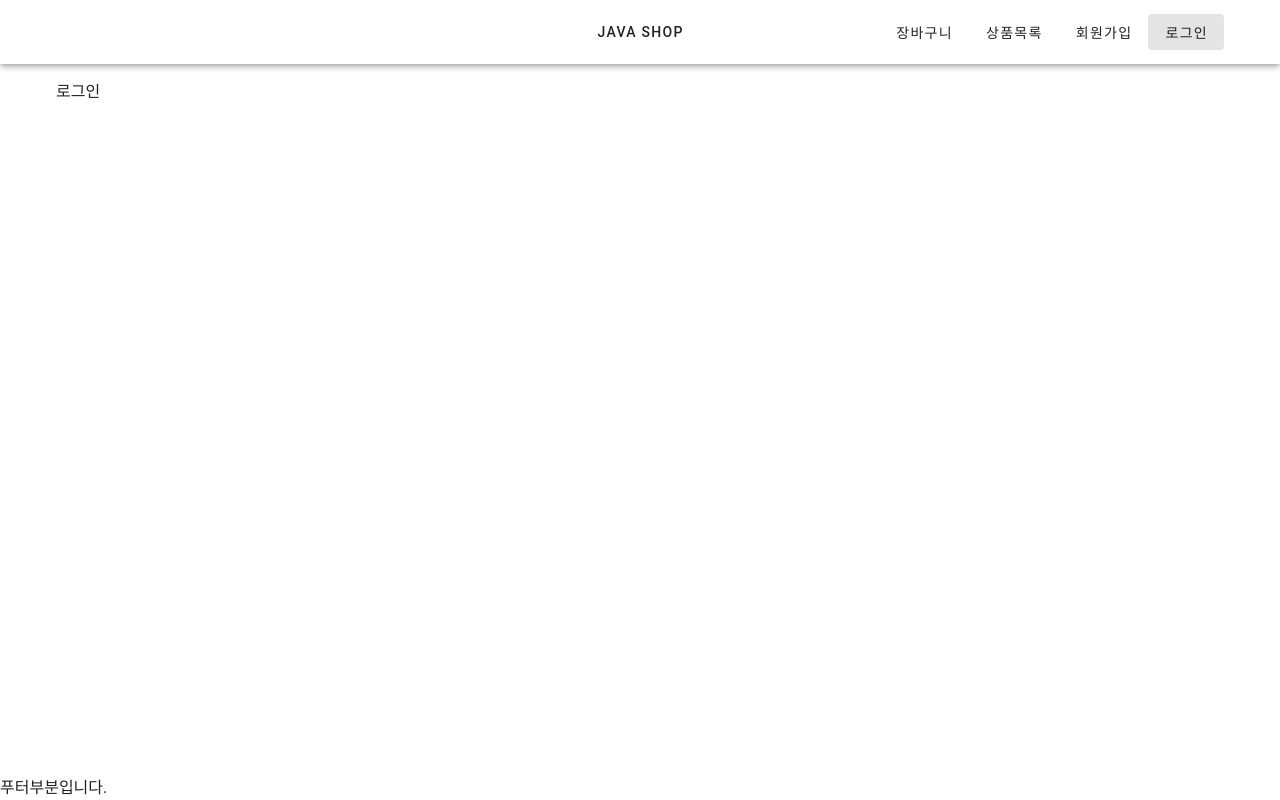
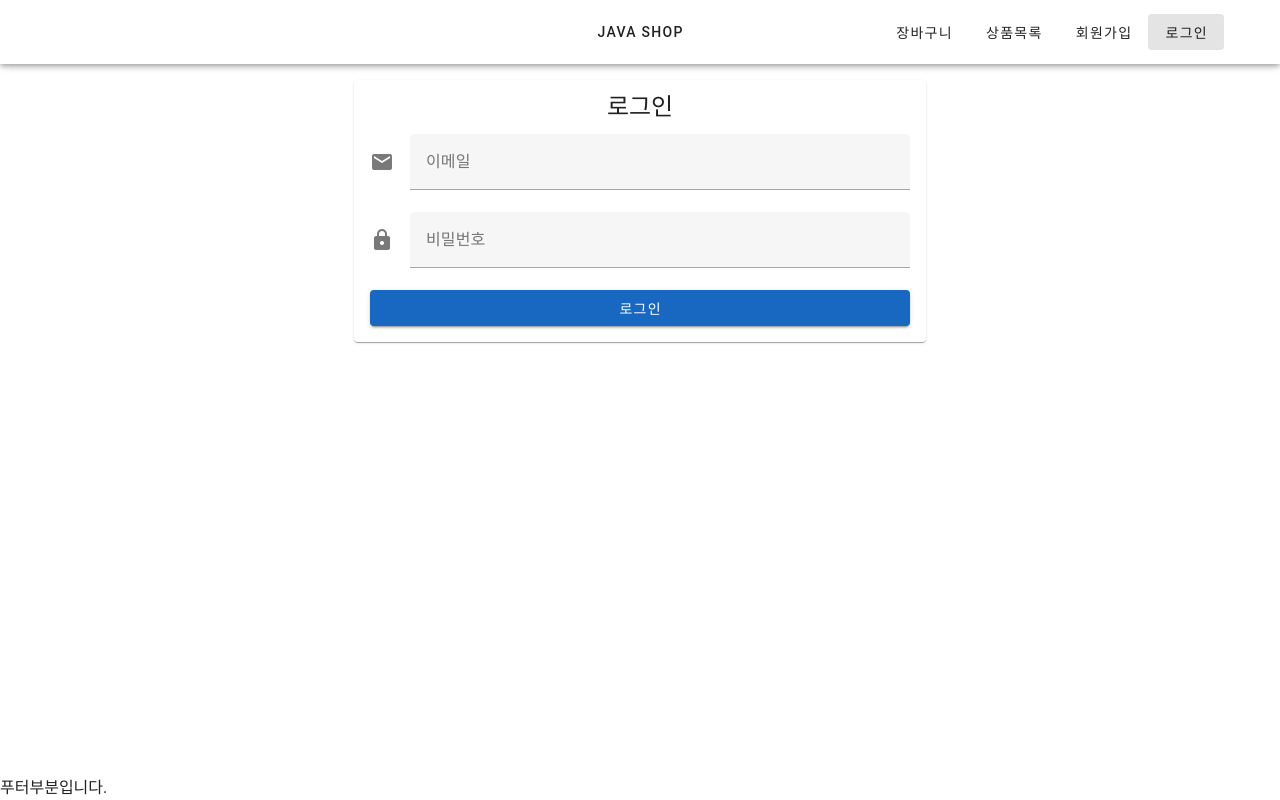
Before and after one commit to EunDuk2/Vue, a Vue app in the folder ordersystem-front/: page /member/login in a window 1280 px wide. Built offline with nearby package versions, Linux system fonts and the light colour scheme.

Commit message:
로그인 기능 구현

```diff
--- a/ordersystem-front/src/components/HeaderComponent.vue
+++ b/ordersystem-front/src/components/HeaderComponent.vue
@@ -34,7 +34,10 @@
             }
         },
         created() {
-            console.log("header 컴포넌트");
+            const accessToken = localStorage.getItem("accessToken");
+            if(accessToken) {
+                this.isLogined = true;
+            }
         },
         methods: {
             doLogout() {
--- a/ordersystem-front/src/views/MemberCreate.vue
+++ b/ordersystem-front/src/views/MemberCreate.vue
@@ -63,6 +63,7 @@ import axios from 'axios';
                 try {
                     response = await axios.post("http://localhost:8080/member/create", data);
                     console.log(response.data);
+                    this.$router.push("/");
                 } catch(error) {
                     alert(error?.response?.data?.statusMessage)
                 }
--- a/ordersystem-front/src/views/MemberLogin.vue
+++ b/ordersystem-front/src/views/MemberLogin.vue
@@ -1,18 +1,70 @@
 <template>
     <v-container>
-        로그인
+        <v-row justify="center">
+            <v-col cols="6">
+                <v-card>
+                    <v-card-title class="text-h5 text-center">
+                        로그인
+                    </v-card-title>
+                    <v-card-text>
+                        <v-form>
+                            <v-text-field
+                                label="이메일"
+                                type="email"
+                                prepend-icon="mdi-email"
+                                v-model="email"
+                            />
+                            <v-text-field
+                                label="비밀번호"
+                                type="password"
+                                prepend-icon="mdi-lock"
+                                v-model="password"
+                            />
+                            <v-row>
+                                <v-col>
+                                    <!-- block : 속한 row에서 너비를 꽉채우는 옵션이다 -->
+                                    <v-btn @click="memberLogin()" color="primary" block="">
+                                        로그인
+                                    </v-btn>
+                                </v-col>
+                            </v-row>
+                        </v-form>
+                    </v-card-text>
+                </v-card>
+            </v-col>
+        </v-row>
     </v-container>
 </template>
 
 <script>
+import axios from 'axios';
+
     export default {
         data() {
             return {
-
+                email: null,
+                password: null
             }
         },
         methods: {
-
+            async memberLogin() {
+                const email = this.email;
+                const password = this.password;
+                const data = {email, password};
+                let response;
+                try {
+                    response = await axios.post("http://localhost:8080/member/doLogin", data);
+                    const accessToken = response.data.result.accessToken;
+                    const refreshToken = response.data.result.refreshToken;
+                    localStorage.setItem("accessToken", accessToken);
+                    localStorage.setItem("refreshToken", refreshToken);
+                    console.log(response.data);
+                    // this.$router.push("/");
+                    window.location.href = "/";
+                } catch(error) {
+                    alert(error?.response?.data?.statusMessage)
+                }
+            }
         }
     }
 </script>
```
